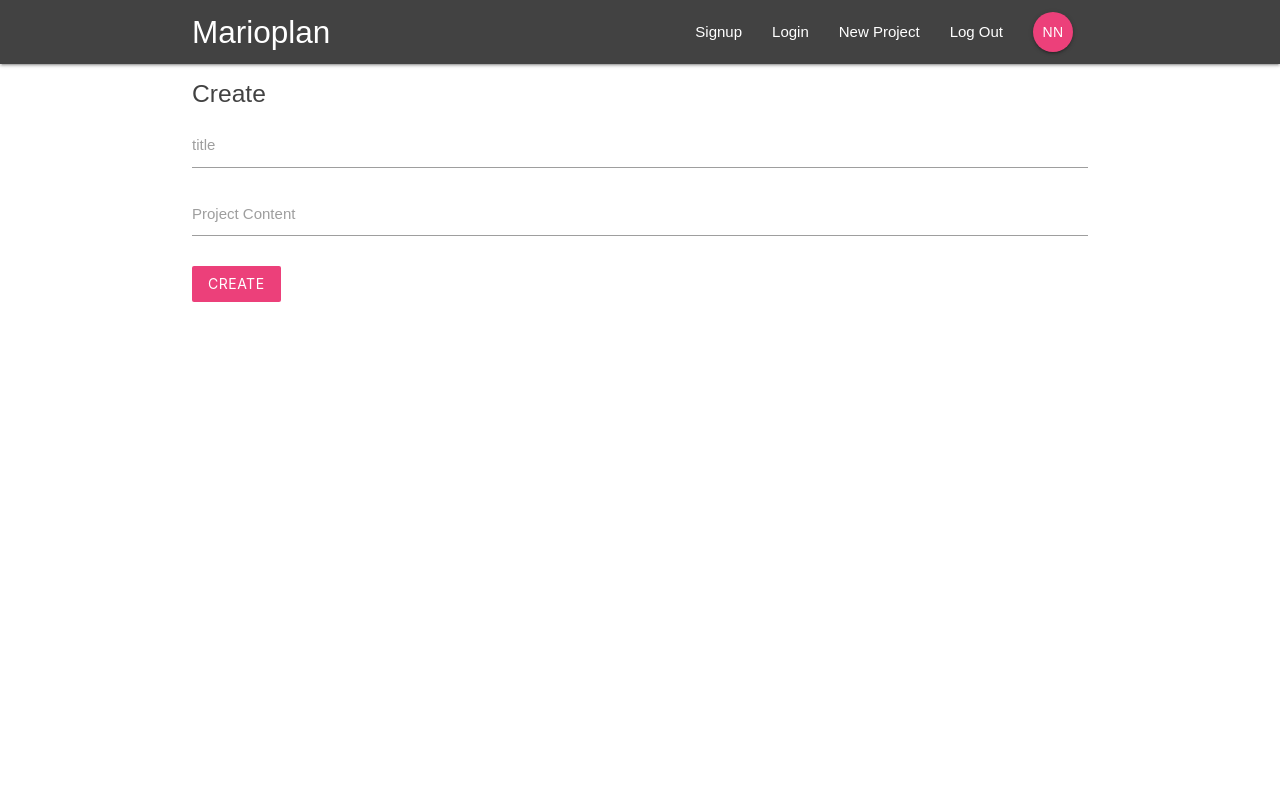
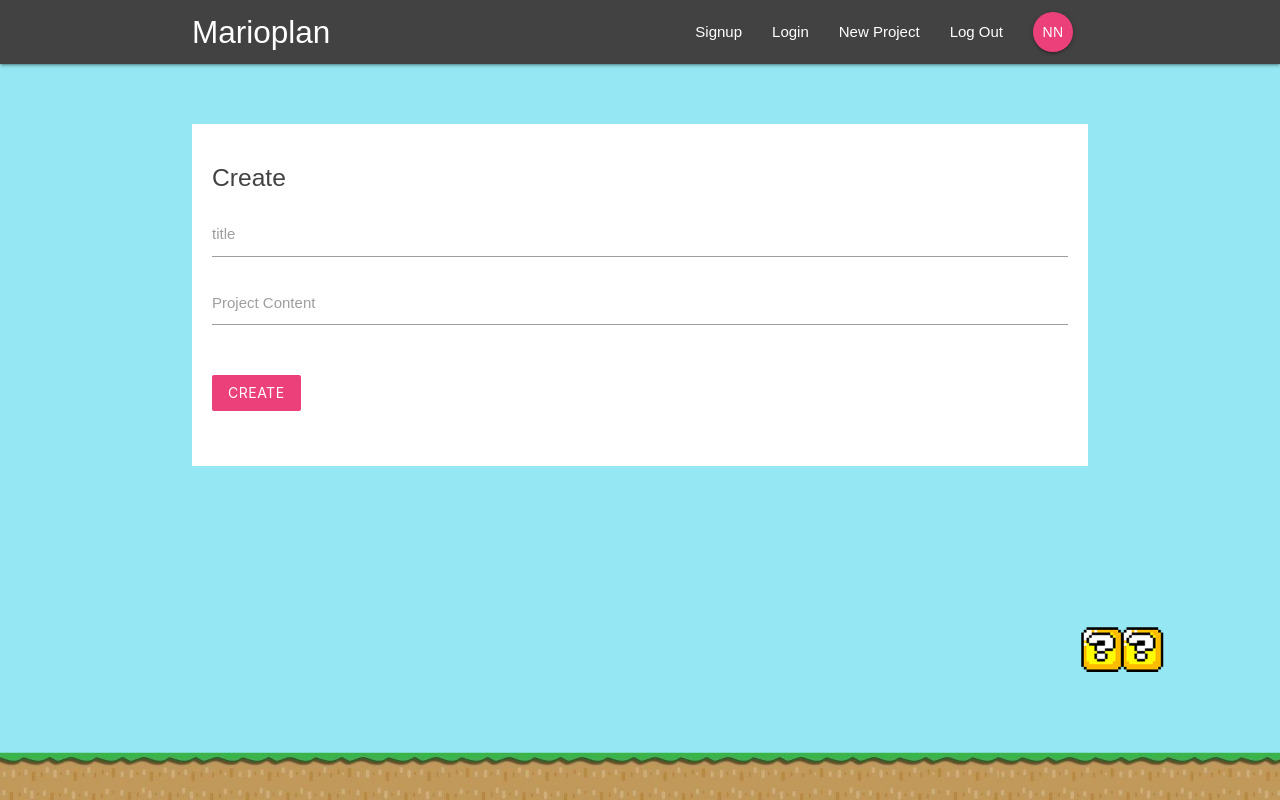
Before and after one commit to Martinlindahltest/marioplan2a, a React (Create React App) app: page /create in a window 1280 px wide. Built offline with nearby package versions, Linux system fonts and the light colour scheme.

Commit message:
lektion 10

```diff
--- a/src/components/layout/SignedInLinks.js
+++ b/src/components/layout/SignedInLinks.js
@@ -5,7 +5,7 @@ const SignedInLinks = () => {
   return (
     <div>
       <ul className="right">
-        <li><NavLink to='/'>New Project</NavLink></li>
+        <li><NavLink to='/create'>New Project</NavLink></li>
         <li><NavLink to='/'>Log Out</NavLink></li>
         <li><NavLink to='/' className="btn btn-floating pink lighten-1">NN</NavLink></li>
       </ul>
--- a/src/components/layout/SignedOutLinks.js
+++ b/src/components/layout/SignedOutLinks.js
@@ -5,8 +5,8 @@ const SignedOutLinks = () => {
   return (
     <div>
       <ul className="right">
-        <li><NavLink to='/'>Signup</NavLink></li>
-        <li><NavLink to='/'>Login</NavLink></li>
+        <li><NavLink to='/signup'>Signup</NavLink></li>
+        <li><NavLink to='/signin'>Login</NavLink></li>
       </ul>
     </div>
   )
--- a/src/components/projects/ProjectSummary.js
+++ b/src/components/projects/ProjectSummary.js
@@ -2,12 +2,12 @@ import React from 'react'
 
 export default function ProjectSummary() {
   return (
-    <div className="card z-depth-0 project-summary">
-    <div className="card-content grey-text text-darken-3">
-        <span className="card-title">Project title</span>
-        <p>Posted by Mnet ninja</p>
-        <p className="grey-text">3rd september, 2am</p>
+<div className="card z-depth-0 project-summary">
+      <div className="card-content grey-text text-darken-3">
+        <span className="card-title ">Project title</span>
+        <p>Posted by The Net Ninja</p>
+        <p className="grey-text">3rd September, 2am</p>
+      </div>
     </div>
-</div>
   )
 }
--- a/src/index.css
+++ b/src/index.css
@@ -1,5 +1,38 @@
+html{
+  min-height: 100%;
+}
+
 body {
   margin: 0;
   padding: 0;
   font-family: sans-serif;
+  background: url(/img/mario-bg.png) no-repeat;
+  background-size: 100%;
+  background-position: bottom;
+  background-color: #95e8f3;
+  min-height: 100%;
 }
+
+form{
+  padding: 20px;
+  margin-top: 60px;
+}
+
+form button, form h5{
+  margin: 20px 0;
+}
+
+input[type=text]:not(.browser-default):focus:not([readonly]),
+input[type=email]:not(.browser-default):focus:not([readonly]),
+input[type=password]:not(.browser-default):focus:not([readonly]),
+textarea.materialize-textarea:focus:not([readonly]){
+  border-color: #ec407a;
+  box-shadow: none;
+}
+
+input[type=text]:not(.browser-default):focus:not([readonly]) + label,
+textarea.materialize-textarea:focus:not([readonly]) + label,
+input[type=email]:not(.browser-default):focus:not([readonly]) + label,
+input[type=password]:not(.browser-default):focus:not([readonly]) + label{
+  color: #ec407a !important;
+}
```
Also changed, not shown: public/img/mario-bg.png (added).
